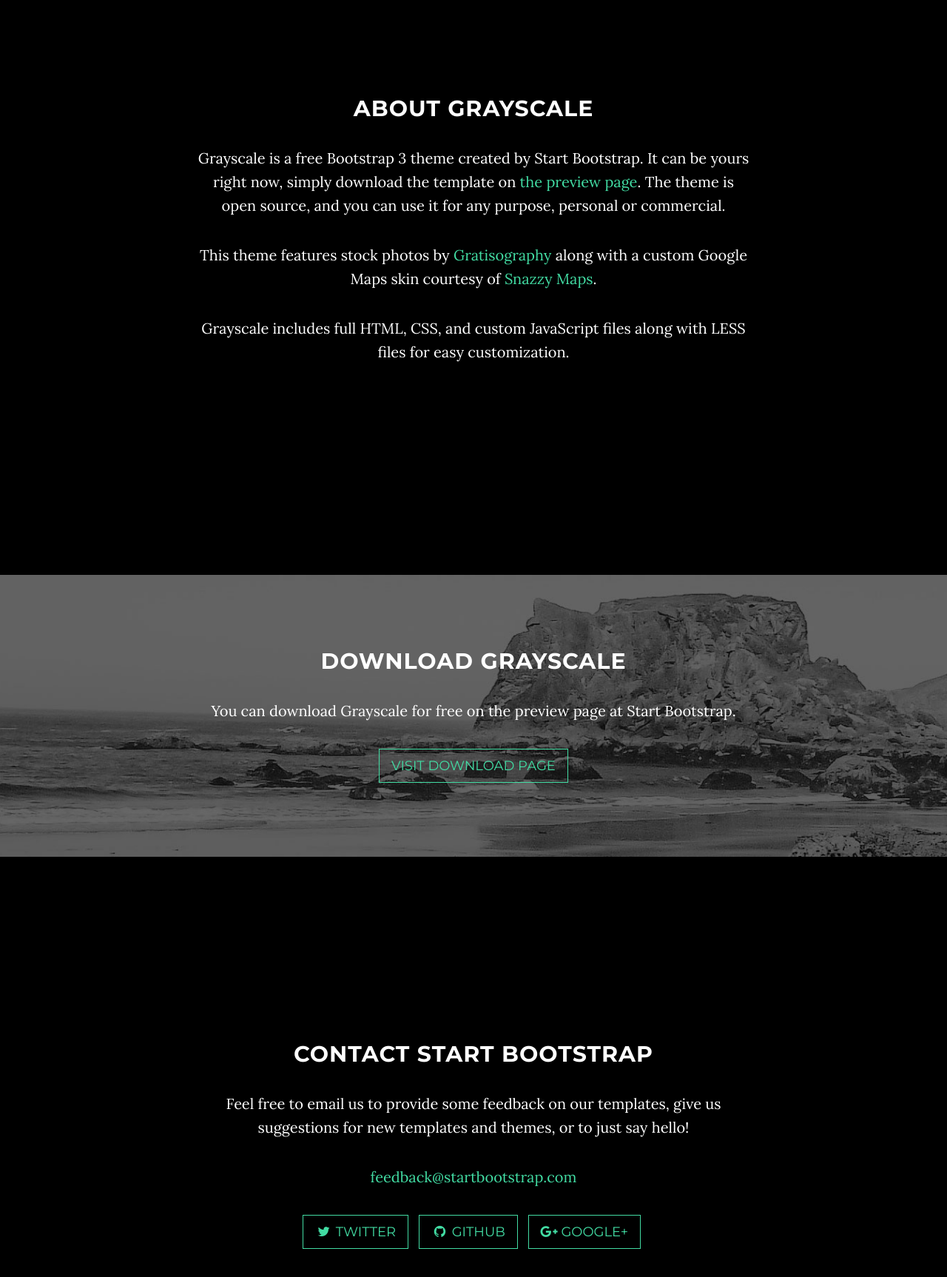
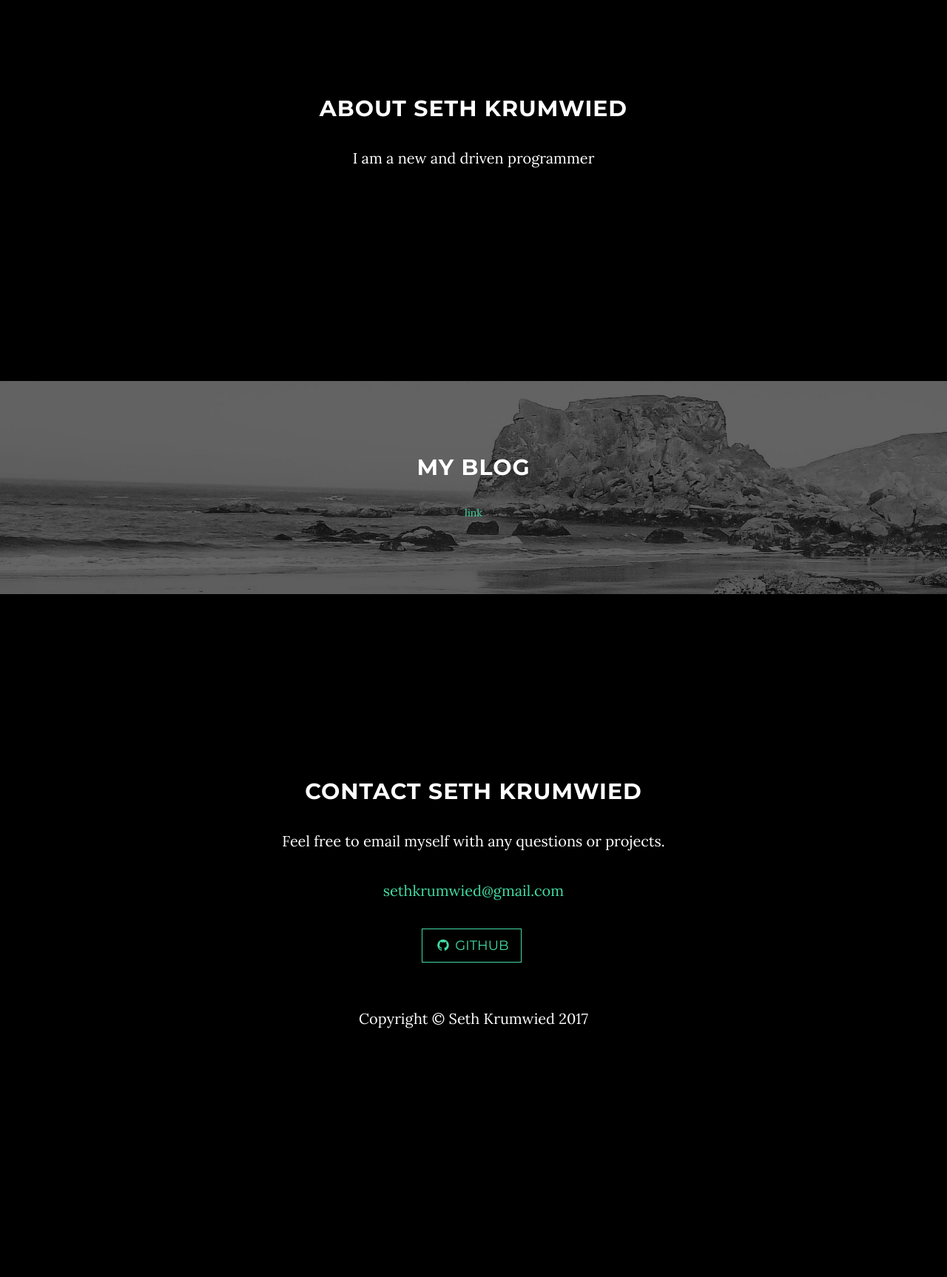
Before and after one commit to set608/set608.github.io, a website: page index.html in a window 1280 px wide. Shown: the part 920-2646 px from the top of the page at 74% size. After the commit the page ends 2363 px from the top, so only its background shows below. Drawn offline with nearby package versions, Linux system fonts and the light colour scheme; some packages are replaced by stand-ins of ours.

Commit message:
edited files

```diff
--- a/index.html
+++ b/index.html
@@ -9,7 +9,7 @@
     <meta name="description" content="">
     <meta name="author" content="">
 
-    <title>Grayscale - Start Bootstrap Theme</title>
+    <title>Seth's Portfolio</title>
 
     <!-- Bootstrap Core CSS -->
     <link href="vendor/bootstrap/css/bootstrap.min.css" rel="stylesheet">
@@ -41,7 +41,7 @@
                     Menu <i class="fa fa-bars"></i>
                 </button>
                 <a class="navbar-brand page-scroll" href="#page-top">
-                    <i class="fa fa-play-circle"></i> <span class="light">Start</span> Bootstrap
+                    <i class="fa fa-play-circle"></i> <span class="light">Seth's</span> Bootstrap
                 </a>
             </div>
 
@@ -56,7 +56,7 @@
                         <a class="page-scroll" href="#about">About</a>
                     </li>
                     <li>
-                        <a class="page-scroll" href="#download">Download</a>
+                        <a class="page-scroll" href="#Blog">Blog</a>
                     </li>
                     <li>
                         <a class="page-scroll" href="#contact">Contact</a>
@@ -74,9 +74,8 @@
             <div class="container">
                 <div class="row">
                     <div class="col-md-8 col-md-offset-2">
-                        <h1 class="brand-heading">Grayscale</h1>
-                        <p class="intro-text">A free, responsive, one page Bootstrap theme.
-                            <br>Created by Start Bootstrap.</p>
+                        <h1 class="brand-heading">Gray</h1>
+                        <p class="intro-text">My personal collection of projects.</p>
                         <a href="#about" class="btn btn-circle page-scroll">
                             <i class="fa fa-angle-double-down animated"></i>
                         </a>
@@ -90,22 +89,21 @@
     <section id="about" class="container content-section text-center">
         <div class="row">
             <div class="col-lg-8 col-lg-offset-2">
-                <h2>About Grayscale</h2>
-                <p>Grayscale is a free Bootstrap 3 theme created by Start Bootstrap. It can be yours right now, simply download the template on <a href="http://startbootstrap.com/template-overviews/grayscale/">the preview page</a>. The theme is open source, and you can use it for any purpose, personal or commercial.</p>
-                <p>This theme features stock photos by <a href="http://gratisography.com/">Gratisography</a> along with a custom Google Maps skin courtesy of <a href="http://snazzymaps.com/">Snazzy Maps</a>.</p>
-                <p>Grayscale includes full HTML, CSS, and custom JavaScript files along with LESS files for easy customization.</p>
+                <h2>About Seth Krumwied</h2>
+                <p>I am a new and driven programmer</p>
+                <p></p>
             </div>
         </div>
     </section>
 
-    <!-- Download Section -->
-    <section id="download" class="content-section text-center">
+    <!-- Blog Section -->
+    <section id="Blog" class="content-section text-center">
         <div class="download-section">
             <div class="container">
                 <div class="col-lg-8 col-lg-offset-2">
-                    <h2>Download Grayscale</h2>
-                    <p>You can download Grayscale for free on the preview page at Start Bootstrap.</p>
-                    <a href="http://startbootstrap.com/template-overviews/grayscale/" class="btn btn-default btn-lg">Visit Download Page</a>
+                    <h2>My Blog</h2>
+                    <a href="https://sethkrumwied.wordpress.com/">link </a>
+
                 </div>
             </div>
         </div>
@@ -115,32 +113,25 @@
     <section id="contact" class="container content-section text-center">
         <div class="row">
             <div class="col-lg-8 col-lg-offset-2">
-                <h2>Contact Start Bootstrap</h2>
-                <p>Feel free to email us to provide some feedback on our templates, give us suggestions for new templates and themes, or to just say hello!</p>
-                <p><a href="mailto:feedback@startbootstrap.com">feedback@startbootstrap.com</a>
+                <h2>Contact Seth Krumwied</h2>
+                <p>Feel free to email myself with any questions or projects.</p>
+                <p><a href="mailto:feedback@startbootstrap.com">sethkrumwied@gmail.com</a>
                 </p>
                 <ul class="list-inline banner-social-buttons">
                     <li>
-                        <a href="https://twitter.com/SBootstrap" class="btn btn-default btn-lg"><i class="fa fa-twitter fa-fw"></i> <span class="network-name">Twitter</span></a>
+                        <a href="https://github.com/set608" class="btn btn-default btn-lg"><i class="fa fa-github fa-fw"></i> <span class="network-name">Github</span></a>
                     </li>
-                    <li>
-                        <a href="https://github.com/IronSummitMedia/startbootstrap" class="btn btn-default btn-lg"><i class="fa fa-github fa-fw"></i> <span class="network-name">Github</span></a>
-                    </li>
-                    <li>
-                        <a href="https://plus.google.com/+Startbootstrap/posts" class="btn btn-default btn-lg"><i class="fa fa-google-plus fa-fw"></i> <span class="network-name">Google+</span></a>
-                    </li>
+
                 </ul>
             </div>
         </div>
     </section>
 
-    <!-- Map Section -->
-    <div id="map"></div>
 
     <!-- Footer -->
     <footer>
         <div class="container text-center">
-            <p>Copyright &copy; Your Website 2016</p>
+            <p>Copyright &copy; Seth Krumwied 2017</p>
         </div>
     </footer>
 
@@ -153,9 +144,6 @@
     <!-- Plugin JavaScript -->
     <script src="https://cdnjs.cloudflare.com/ajax/libs/jquery-easing/1.3/jquery.easing.min.js"></script>
 
-    <!-- Google Maps API Key - Use your own API key to enable the map feature. More information on the Google Maps API can be found at https://developers.google.com/maps/ -->
-    <script type="text/javascript" src="https://maps.googleapis.com/maps/api/js?key=AIzaSyCRngKslUGJTlibkQ3FkfTxj3Xss1UlZDA&sensor=false"></script>
-
     <!-- Theme JavaScript -->
     <script src="js/grayscale.min.js"></script>
 
```
